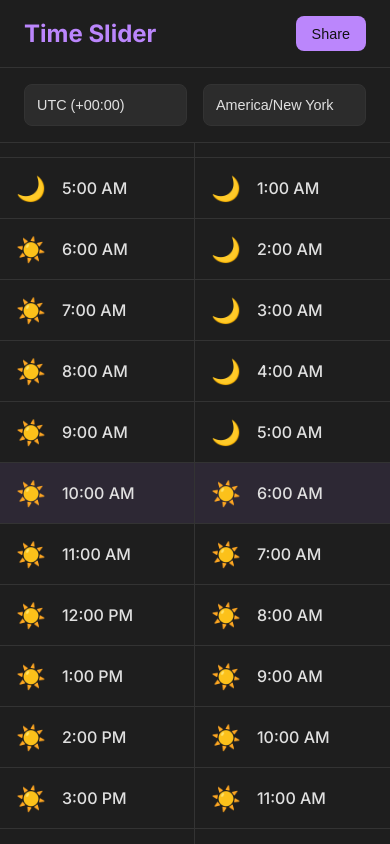
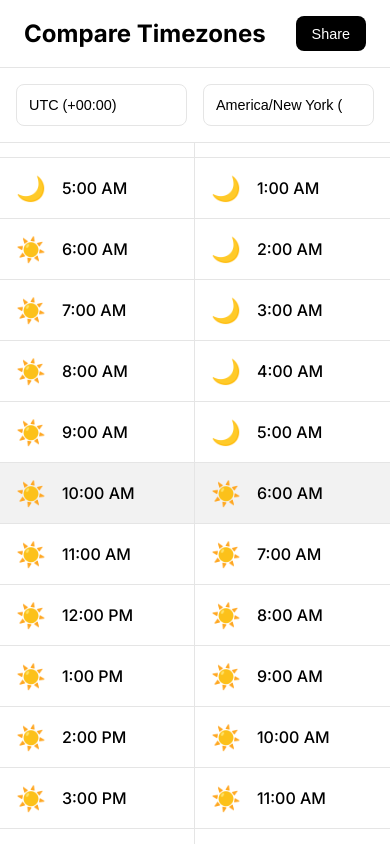
Before and after one commit to sirmews/ugh-timezones, a website: page index.html in a window 390 px wide. Drawn offline with nearby package versions, Linux system fonts and the light colour scheme.

Commit message:
Add responsive light/dark mode with minimal black and white design
- Use prefers-color-scheme to automatically match user's system preference
- Light mode: black text on white background
- Dark mode: white text on black background
- Fix share button colors to work in both themes
- Remove unnecessary box shadows for cleaner minimal design
- Update live-server to only watch index.html file
- Add left/right borders to app container

```diff
--- a/index.html
+++ b/index.html
@@ -21,13 +21,29 @@
         <style>
             /* --- Basic Setup & Theming --- */
             :root {
-                --background-color: #121212;
-                --surface-color: #1e1e1e;
-                --primary-color: #bb86fc;
-                --on-surface-color: #e0e0e0;
-                --on-surface-muted: #888;
-                --border-color: #333;
-                --highlight-color-rgba: 187, 134, 252, 0.1;
+                /* Light theme (default) */
+                --background-color: #ffffff;
+                --surface-color: #ffffff;
+                --primary-color: #000000;
+                --on-surface-color: #000000;
+                --on-surface-muted: #666666;
+                --border-color: #e5e5e5;
+                --highlight-color-rgba: 0, 0, 0, 0.05;
+                --input-bg: #ffffff;
+            }
+
+            @media (prefers-color-scheme: dark) {
+                :root {
+                    /* Dark theme for users who prefer dark mode */
+                    --background-color: #000000;
+                    --surface-color: #000000;
+                    --primary-color: #ffffff;
+                    --on-surface-color: #ffffff;
+                    --on-surface-muted: #999999;
+                    --border-color: #333333;
+                    --highlight-color-rgba: 255, 255, 255, 0.1;
+                    --input-bg: #000000;
+                }
             }
 
             body {
@@ -59,9 +75,9 @@
                 display: flex;
                 flex-direction: column;
                 background-color: var(--surface-color);
-                border-radius: 12px;
                 overflow: hidden;
-                margin: 1rem;
+                border-left: 1px solid var(--border-color);
+                border-right: 1px solid var(--border-color);
             }
 
             @media (max-width: 600px) {
@@ -89,7 +105,7 @@
 
             #shareButton {
                 background-color: var(--primary-color);
-                color: #121212; /* Dark text for contrast */
+                color: var(--background-color);
                 border: none;
                 padding: 0.6rem 1rem;
                 font-size: 0.9rem;
@@ -97,11 +113,11 @@
                 font-weight: 500;
                 cursor: pointer;
                 transition:
-                    background-color 0.2s,
+                    opacity 0.2s,
                     transform 0.1s;
             }
             #shareButton:hover {
-                background-color: #a970f7;
+                opacity: 0.8;
             }
             #shareButton:active {
                 transform: scale(0.96);
@@ -111,7 +127,7 @@
                 display: grid;
                 grid-template-columns: 1fr 1fr;
                 gap: 1rem;
-                padding: 1rem 1.5rem;
+                padding: 1rem 1rem;
                 border-bottom: 1px solid var(--border-color);
             }
 
@@ -119,7 +135,7 @@
                 width: 100%;
                 padding: 0.75rem;
                 font-size: 0.9rem;
-                background-color: #2c2c2c;
+                background-color: var(--input-bg);
                 border: 1px solid var(--border-color);
                 color: var(--on-surface-color);
                 border-radius: 8px;
@@ -128,7 +144,6 @@
             .tz-input:focus {
                 outline: none;
                 border-color: var(--primary-color);
-                box-shadow: 0 0 0 3px rgba(187, 134, 252, 0.3);
             }
 
             /* --- Timeline Container --- */
@@ -191,7 +206,7 @@
     <body>
         <div class="app-container">
             <header>
-                <h1>Time Slider</h1>
+                <h1>Compare Timezones</h1>
                 <button id="shareButton">Share</button>
             </header>
 
```
Also changed, not shown: 1 other file.
